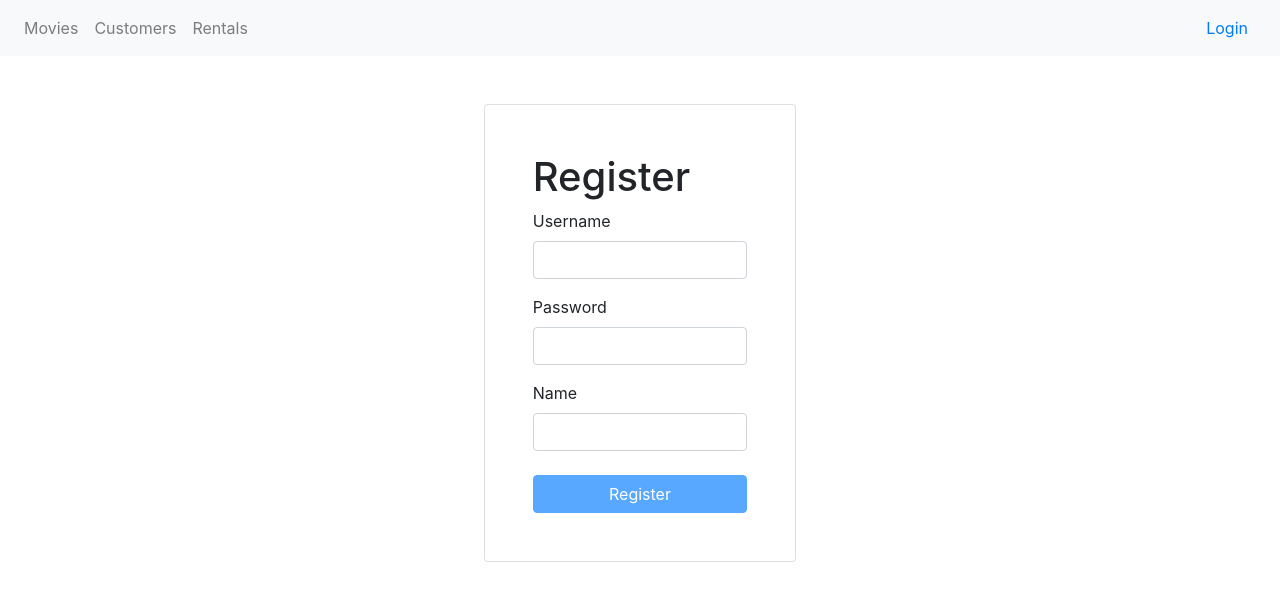
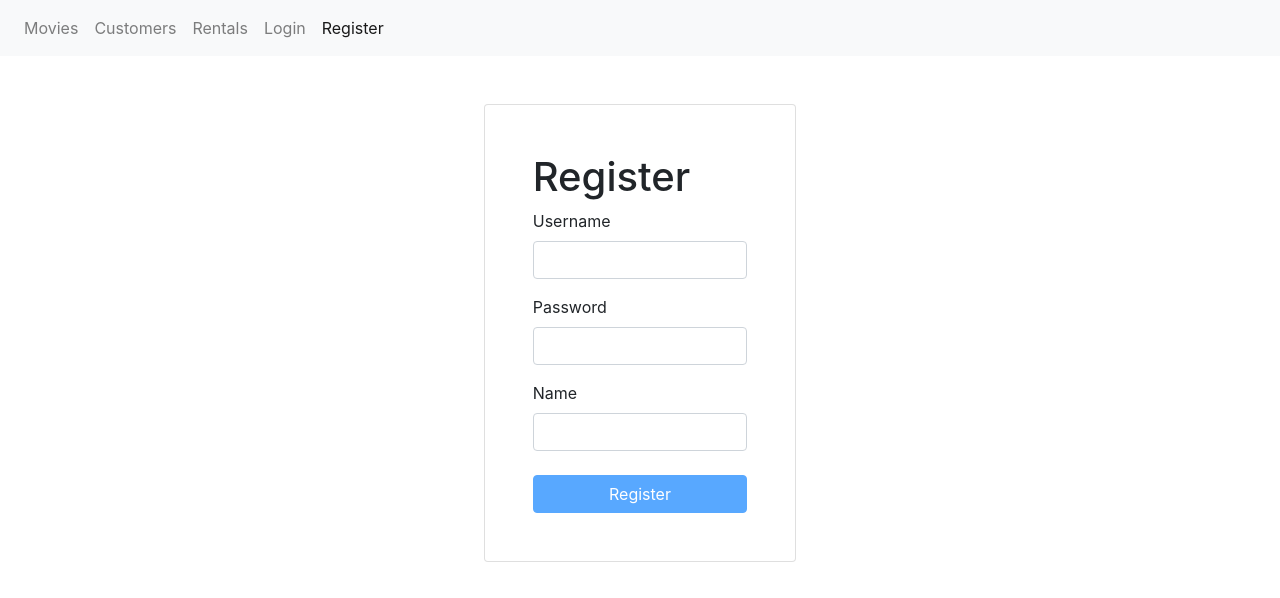
Before and after one commit to sungcastro/react-table, a React (Create React App) app: page /register in a window 1280 px wide. Shown: the top 598 px of the page. Built offline with nearby package versions, Linux system fonts and the light colour scheme.

Commit message:
Displaying the Current User on NavBar

```diff
--- a/src/App.js
+++ b/src/App.js
@@ -24,10 +24,12 @@ class App extends Component {
   }
 
   render() {
+    const { user } = this.state;
+
     return (
       <div className="App">
         <ToastContainer />
-        <NavBar user={this.state.user} />
+        <NavBar user={user} />
         <main className="container-fluid mt-4 ">
           <Switch>
             <Route path="/register" component={RegisterForm} />
--- a/src/components/loginForm.jsx
+++ b/src/components/loginForm.jsx
@@ -26,7 +26,7 @@ class LoginForm extends Form {
       const { data } = this.state;
       const { data: jwt } = await login(data.username, data.password);
       localStorage.setItem("token", jwt);
-      this.props.history.push("/");
+      window.location = "/";
     } catch (ex) {
       if (ex.response && ex.response.status === 400) {
         const errors = { ...this.state.errors };
--- a/src/components/navBar.jsx
+++ b/src/components/navBar.jsx
@@ -1,32 +1,47 @@
 import React from "react";
 import { NavLink } from "react-router-dom";
 
-const NavBar = () => {
+const NavBar = ({ user }) => {
   return (
     <nav className="navbar navbar-expand-lg navbar-light bg-light">
       <div className="collapse navbar-collapse" id="navbarNav">
         <ul className="navbar-nav">
-          <li className="nav-item">
           <NavLink className="nav-link" to="/movies">
             Movies
           </NavLink>
-          </li>
-          <li className="nav-item">
+
           <NavLink className="nav-link" to="/Customers">
             Customers
           </NavLink>
-          </li>
-          <li className="nav-item">
+
           <NavLink className="nav-link" to="/rentals">
             Rentals
           </NavLink>
-          </li>
-        </ul>
-      </div>
-      <div>
-        <NavLink className="mr-3" to="/login">
+
+          {!user && (
+            <React.Fragment>
+              <NavLink className="nav-link" to="/login">
                 Login
               </NavLink>
+
+              <NavLink className="nav-link" to="/register">
+                Register
+              </NavLink>
+            </React.Fragment>
+          )}
+
+          {user && (
+            <React.Fragment>
+              <NavLink className="nav-link" to="/profile">
+                {user.name}
+              </NavLink>
+
+              <NavLink className="nav-link" to="/logout">
+                Logout
+              </NavLink>
+            </React.Fragment>
+          )}
+        </ul>
       </div>
     </nav>
   );
--- a/src/components/registerForm.jsx
+++ b/src/components/registerForm.jsx
@@ -31,7 +31,7 @@ class RegisterForm extends Form {
     try {
       const response = await userService.register(this.state.data);
       localStorage.setItem("token", response.headers["x-auth-token"]);
-      this.props.history.push("/");
+      window.location = "/";
     } catch (ex) {
       if (ex.response && ex.response.status === 400) {
         const errors = { ...this.state.errors };
```
Also changed, not shown: 1 other file (tests, documents, lock files or other folders). Lines whose indentation alone changed are shown as unchanged.
